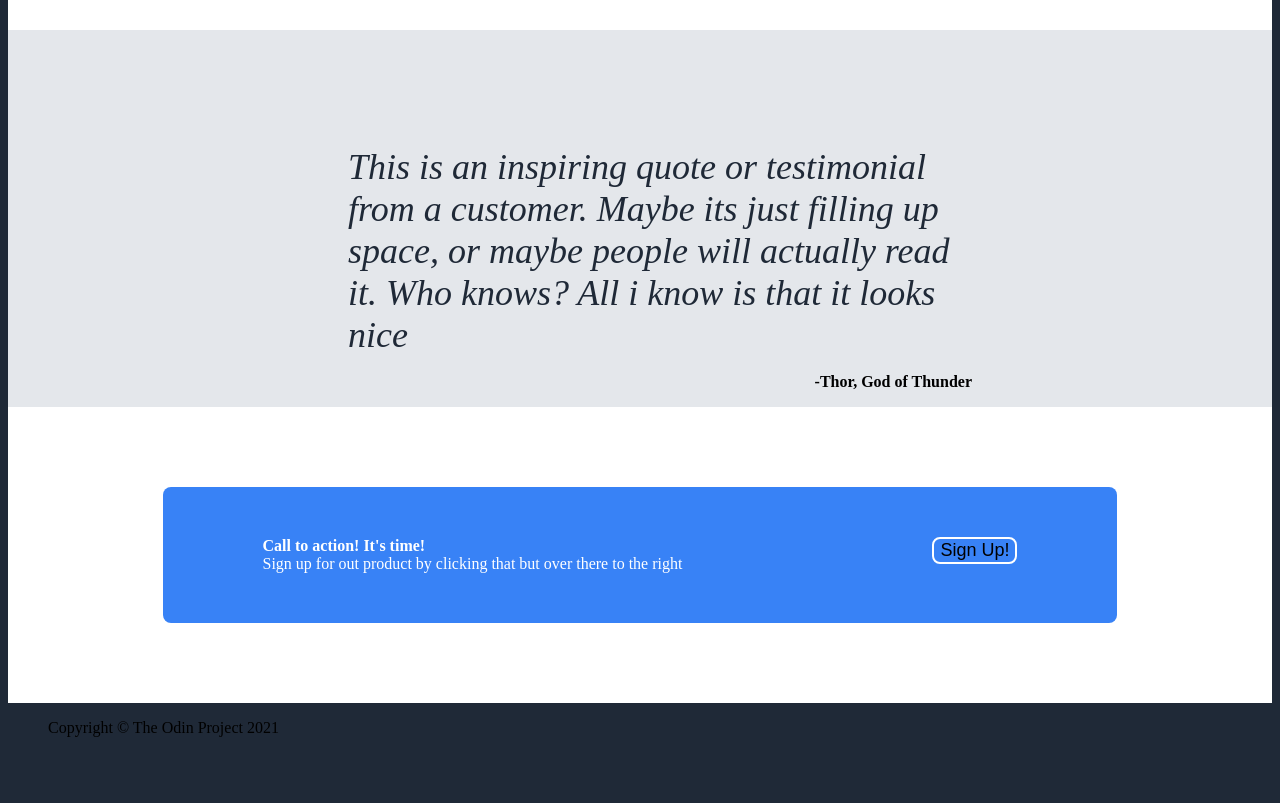
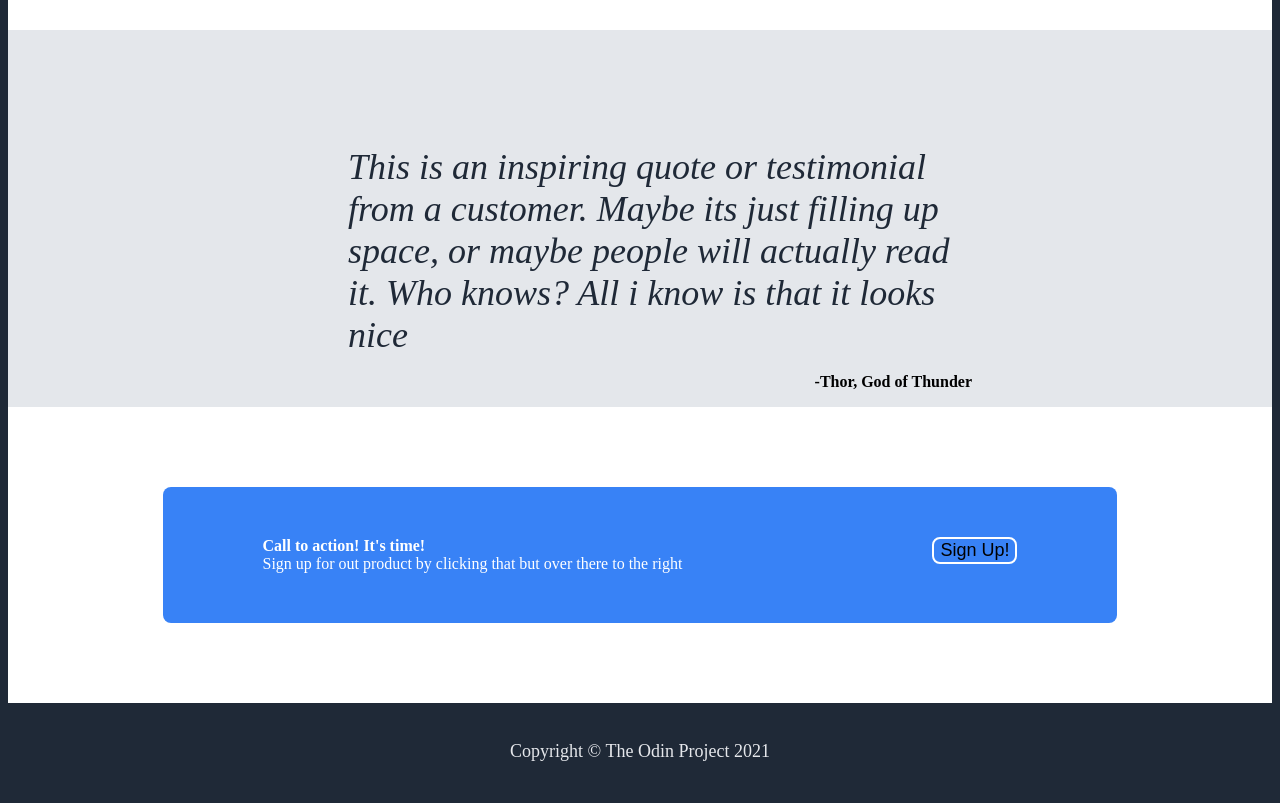
Before and after one commit to MarioLisbona/Landing-Page, a plain HTML site: page index.html in a window 1280 px wide. Shown: the part 996-1799 px from the top of the page. Before the commit the page ends 1749 px from the top, so only its background shows below. Drawn offline with Linux system fonts and the light colour scheme.

Commit message:
Add CSS for footer element

```diff
--- a/style.css
+++ b/style.css
@@ -163,6 +163,21 @@ body {
 
 }
 
+.footer {
+    display: flex;
+    justify-content: center;
+    background: #1F2937;
+}
+
+.footer .copyright ul {
+    display: flex;
+    justify-content: flex-start;
+    font-size: 18px;
+    color: #E5E7EB;
+    padding: 20px 0 20px 0;
+
+}
+
 a {
     font-size: 18px;
     color: #E5E7EB;
```
